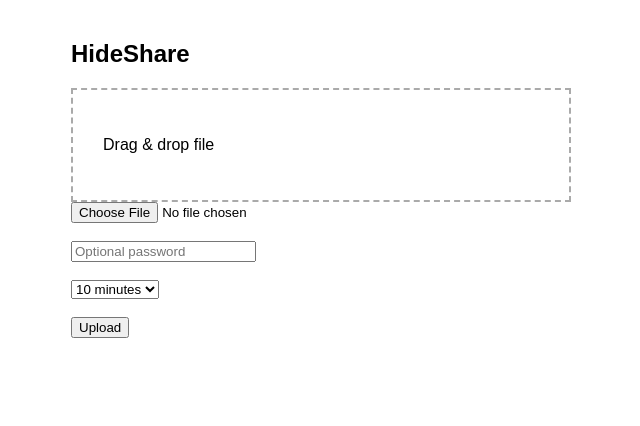
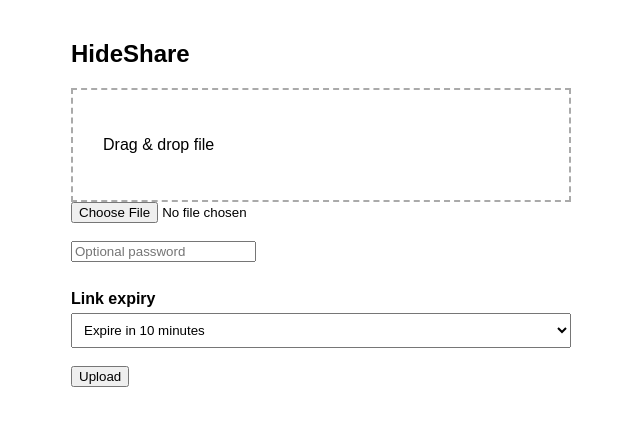
Before and after one commit to raghunathpu/HideShare, a React app in the folder frontend/: page / in a window 1280 px wide. Shown: the top 426 px of the page, without its empty margins (319-959 px from the left). Built offline with nearby package versions, Linux system fonts and the light colour scheme; the HTML template or start-up script is replaced by a standard one.

Commit message:
Improve expiry selector UI

```diff
--- a/frontend/src/Upload.jsx
+++ b/frontend/src/Upload.jsx
@@ -28,7 +28,7 @@ function Upload() {
 
       const data = await res.json();
       setUploadResult(data);
-      setStatus("✅ Upload successful");
+      setStatus("");
     } catch {
       setStatus("❌ Upload failed");
     }
@@ -67,22 +67,31 @@ function Upload() {
       />
       <br /><br />
 
-      <select value={expiry} onChange={(e) => setExpiry(e.target.value)}>
-        <option value="10m">10 minutes</option>
-        <option value="20m">20 minutes</option>
-        <option value="30m">30 minutes</option>
-        <option value="1h">1 hour</option>
-        <option value="permanent">Permanent</option>
-      </select>
+      <label style={{ display: "block", marginTop: "10px" }}>
+  <strong>Link expiry</strong>
+  <br />
+  <select
+    value={expiry}
+    onChange={(e) => setExpiry(e.target.value)}
+    style={{ width: "100%", padding: "8px", marginTop: "5px" }}
+  >
+    <option value="10m">Expire in 10 minutes</option>
+    <option value="20m">Expire in 20 minutes</option>
+    <option value="30m">Expire in 30 minutes</option>
+    <option value="1h">Expire in 1 hour</option>
+    <option value="permanent">Permanent</option>
+  </select>
+</label>
 
-      <br /><br />
+<br />
+
       <button onClick={handleUpload}>Upload</button>
 
       {status && <p>{status}</p>}
 
       {uploadResult && (
         <>
-          <p>Upload successful</p>
+          <p>✅Upload successful</p>
           <button onClick={copyLink}>Copy Link</button>
         </>
       )}
```
